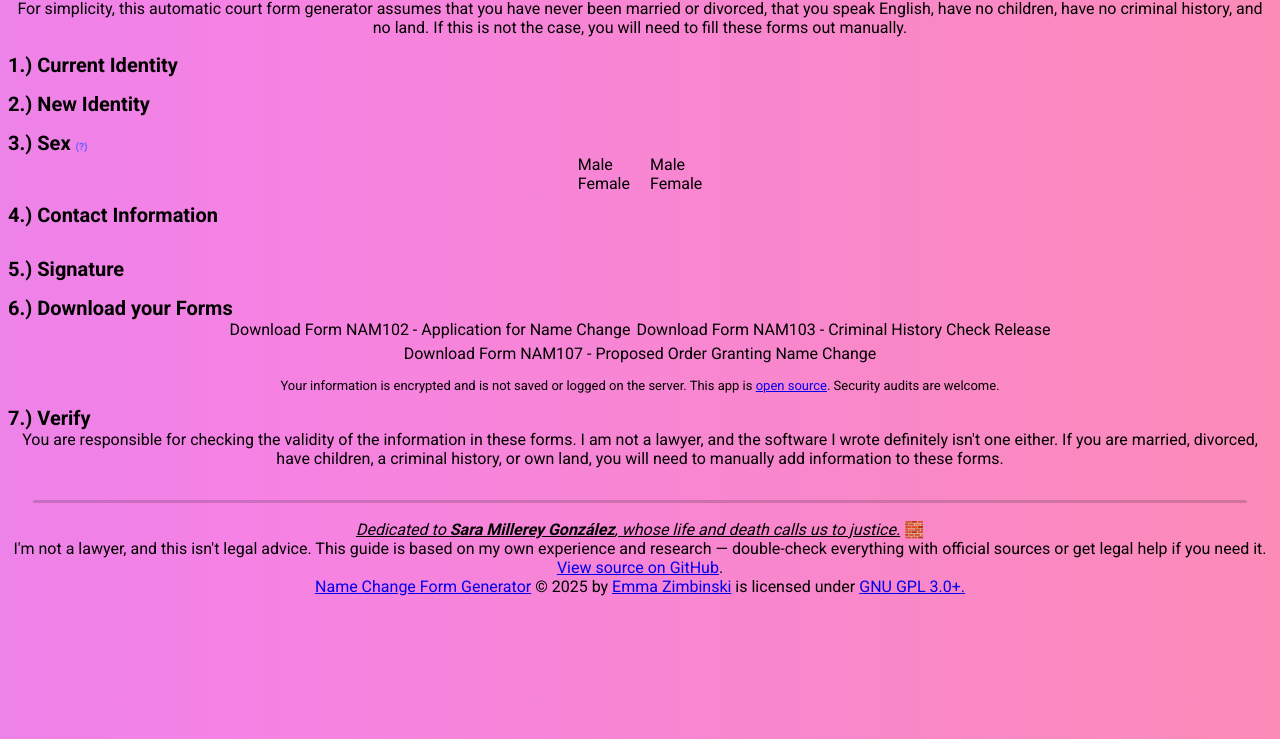
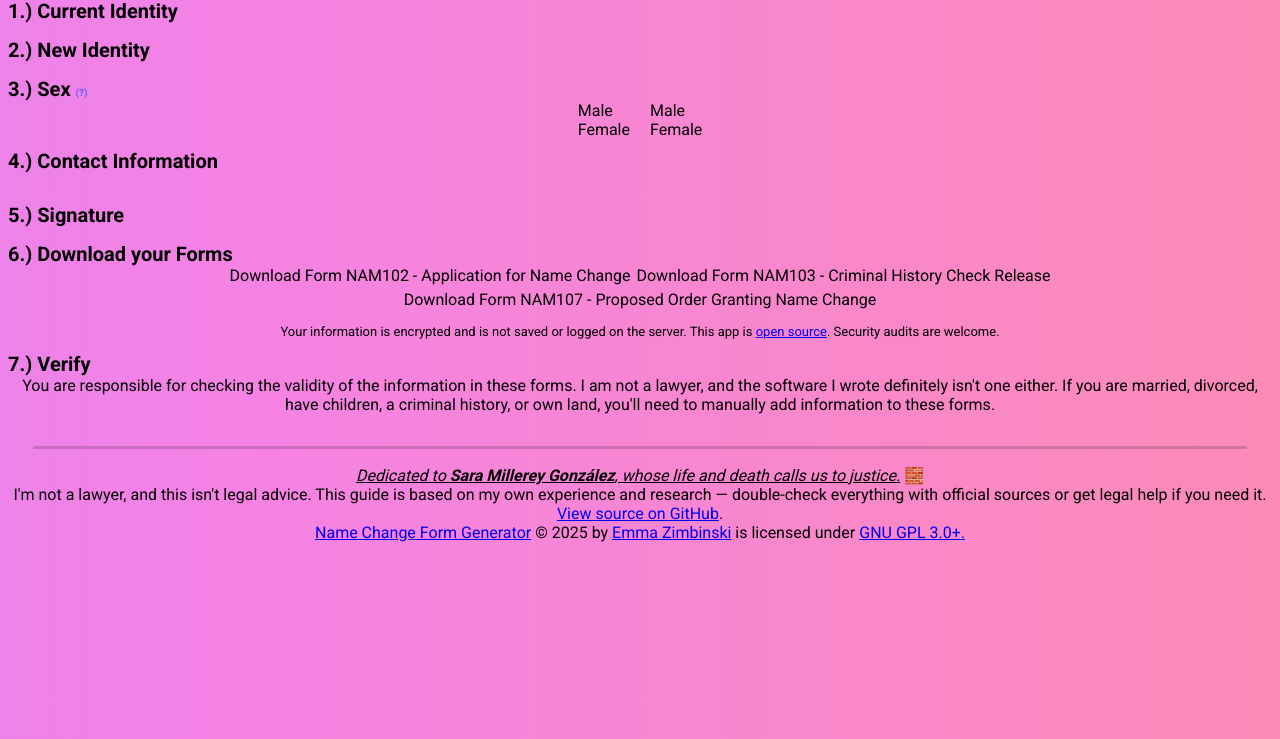
Before and after one commit to qwazwsx/form-generator.changeyourname.mn, a website: page index.html in a window 1280 px wide. Shown: the part 61-800 px from the top of the page. Drawn offline with Linux system fonts and the light colour scheme; a script that the page names is missing.

Commit message:
removed tagline fml

```diff
--- a/index.html
+++ b/index.html
@@ -87,7 +87,7 @@
         <a class="return" href="https://changeyourname.mn">← Return to Main Guide</a>
 
         <h1>Minnesota Name Change Form Generator</h1>
-        <p>For simplicity, this automatic court form generator assumes that you have never been married or divorced, that you speak English, have no children, have no criminal history, and no land. If this is not the case, you will need to fill these forms out manually.</p>
+        <!-- <p>For simplicity, this automatic court form generator assumes that you have never been married or divorced, that you speak English, have no children, have no criminal history, and no land. If this is not the case, you will need to fill these forms out manually.</p> -->
 
         <div id="materialForm">
             <h2>1.) Current Identity</h2>
@@ -175,7 +175,7 @@
             <div class="check section">
                 <p>You are responsible for checking the validity of the information in these forms. I am not a lawyer,
                     and the software I wrote definitely isn't one either. If you are married, divorced, have children, a
-                    criminal history, or own land, you will need to manually add information to these forms. </p>
+                    criminal history, or own land, you'll need to manually add information to these forms. </p>
             </div>
 
             <div class="footer">
```
